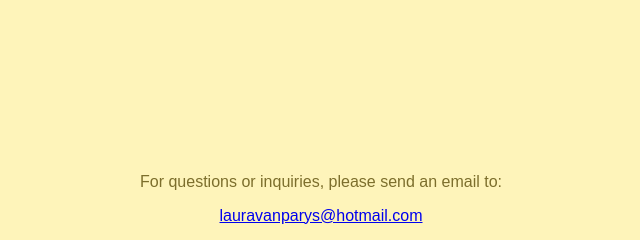
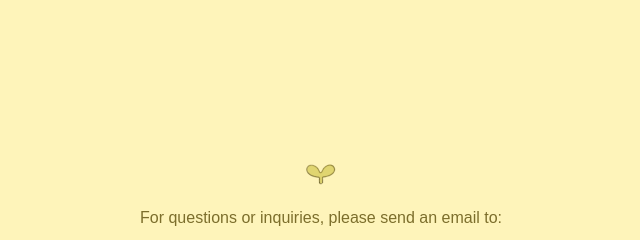
Before and after one commit to softmoss/softmoss.github.io, a plain HTML site: page docs/contact.html in a window 1280 px wide. Shown: the part 538-778 px from the top of the page, without its empty margins (319-959 px from the left). Drawn offline with Linux system fonts and the light colour scheme.

Commit message:
Update contact.html

```diff
--- a/docs/contact.html
+++ b/docs/contact.html
@@ -41,6 +41,7 @@
     </header>
     <main>
         <div class="contact">
+            <img src="../img/favicon.png" alt="sprout">
             <p>For questions or inquiries, please send an email to:</p>
             <p><a href="mailto:lauravanparys@hotmail.com">lauravanparys@hotmail.com</a></p>
         </div>
```
